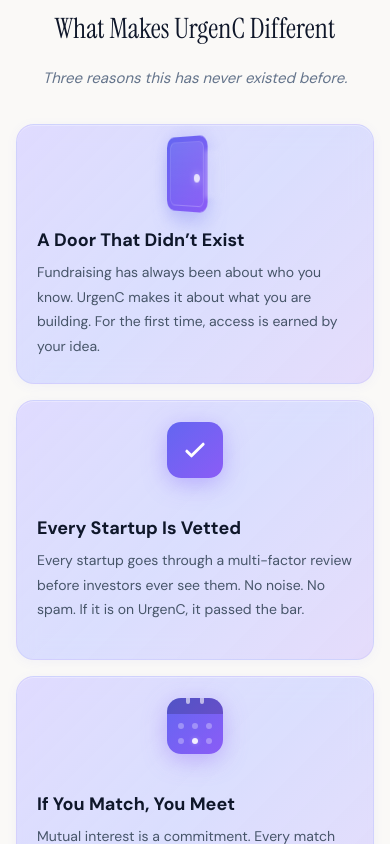
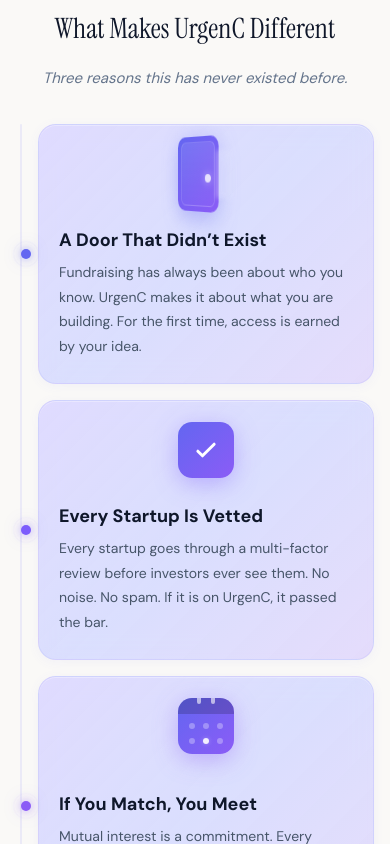
Before and after one commit to loganscottkay/nexus-landing, a Next.js app: page / in a window 390 px wide. Shown: the part 1100-1944 px from the top of the page. Built offline with nearby package versions, Linux system fonts and the light colour scheme.

Commit message:
Remove stage numbers from cards, add mobile spine with whileInView glowing dots

```diff
--- a/src/components/WhatMakesDifferentSection.tsx
+++ b/src/components/WhatMakesDifferentSection.tsx
@@ -23,7 +23,6 @@
 const stages = [
   {
     id: "door",
-    number: "01",
     title: "A Door That Didn\u2019t Exist",
     description:
       "Fundraising has always been about who you know. UrgenC makes it about what you are building. For the first time, access is earned by your idea.",
@@ -31,7 +30,6 @@
   },
   {
     id: "vetted",
-    number: "02",
     title: "Every Startup Is Vetted",
     description:
       "Every startup goes through a multi-factor review before investors ever see them. No noise. No spam. If it is on UrgenC, it passed the bar.",
@@ -39,7 +37,6 @@
   },
   {
     id: "match",
-    number: "03",
     title: "If You Match, You Meet",
     description:
       "Mutual interest is a commitment. Every match gets a 20-minute call within 72 hours. Ghost and you lose your spot.",
@@ -468,23 +465,6 @@
         />
       )}
 
-      {/* Stage number */}
-      <motion.span
-        animate={{ opacity: isActive ? 0.8 : 0.3 }}
-        transition={{ duration: 0.3 }}
-        style={{
-          fontFamily: "var(--font-dm-sans), DM Sans, sans-serif",
-          fontSize: 13,
-          fontWeight: 700,
-          color: stage.accent,
-          letterSpacing: "2px",
-          display: "block",
-          marginBottom: 12,
-        }}
-      >
-        {stage.number}
-      </motion.span>
-
       {/* Icon + Title row */}
       <div
         style={{
@@ -530,9 +510,11 @@
 function MobileStageCard({
   stage,
   index,
+  onInView,
 }: {
   stage: (typeof stages)[0];
   index: number;
+  onInView?: () => void;
 }) {
   const [hovered] = useState(false);
   const [inView, setInView] = useState(false);
@@ -546,6 +528,7 @@
       ([entry]) => {
         if (entry.isIntersecting) {
           setInView(true);
+          onInView?.();
           obs.disconnect();
         }
       },
@@ -553,6 +536,7 @@
     );
     obs.observe(el);
     return () => obs.disconnect();
+  // eslint-disable-next-line react-hooks/exhaustive-deps
   }, []);
 
   return (
@@ -627,11 +611,61 @@
   );
 }
 
+// ── Mobile Spine Dot (lights up via parent state) ──
+function MobileSpineDot({
+  active,
+  index,
+}: {
+  active: boolean;
+  index: number;
+}) {
+  const accent = stages[index].accent;
+
+  return (
+    <motion.div
+      animate={{
+        scale: active ? 1 : 0.5,
+        opacity: active ? 1 : 0.3,
+      }}
+      transition={{ duration: 0.4, ease: [0.34, 1.56, 0.64, 1] }}
+      style={{
+        width: 10,
+        height: 10,
+        borderRadius: "50%",
+        background: active ? accent : `${accent}60`,
+        boxShadow: active
+          ? `0 0 10px ${accent}80, 0 0 20px ${accent}40`
+          : "none",
+        position: "relative",
+        zIndex: 5,
+        flexShrink: 0,
+      }}
+    >
+      {active && (
+        <motion.div
+          animate={{
+            scale: [1, 1.8, 1],
+            opacity: [0.5, 0, 0.5],
+          }}
+          transition={{ duration: 2, repeat: Infinity }}
+          style={{
+            position: "absolute",
+            inset: -3,
+            borderRadius: "50%",
+            border: `1px solid ${accent}50`,
+          }}
+        />
+      )}
+    </motion.div>
+  );
+}
+
 // ── Main Section ────────────────────────────
 export default function WhatMakesDifferentSection() {
   const [isMobile, setIsMobile] = useState(false);
   const outerRef = useRef<HTMLDivElement>(null);
   const [activeStage, setActiveStage] = useState(-1);
+  const [mobileVisible, setMobileVisible] = useState([false, false, false]);
 
   useEffect(() => {
     const mq = window.matchMedia("(max-width: 767px)");
@@ -740,20 +774,81 @@
             </p>
           </motion.div>
 
-          {/* Mobile Cards */}
+          {/* Mobile Cards with Spine */}
           <div
             style={{
               maxWidth: 720,
               margin: "0 auto",
               padding: "0 16px",
               display: "flex",
-              flexDirection: "column",
-              gap: 16,
+              gap: 12,
             }}
           >
-            {stages.map((stage, index) => (
-              <MobileStageCard key={stage.id} stage={stage} index={index} />
-            ))}
+            {/* Mobile Spine */}
+            <div
+              style={{
+                width: 10,
+                flexShrink: 0,
+                position: "relative",
+                display: "flex",
+                flexDirection: "column",
+              }}
+            >
+              {/* Spine track line */}
+              <div
+                style={{
+                  position: "absolute",
+                  left: "50%",
+                  transform: "translateX(-50%)",
+                  top: 0,
+                  bottom: 0,
+                  width: 2,
+                  background: "rgba(99,102,241,0.1)",
+                  borderRadius: 1,
+                }}
+              />
+            </div>
+
+            {/* Cards column */}
+            <div
+              style={{
+                flex: 1,
+                minWidth: 0,
+                display: "flex",
+                flexDirection: "column",
+                gap: 16,
+              }}
+            >
+              {stages.map((stage, index) => (
+                <div key={stage.id} style={{ position: "relative" }}>
+                  {/* Dot positioned to left, vertically centered with card */}
+                  <div
+                    style={{
+                      position: "absolute",
+                      left: -17,
+                      top: "50%",
+                      transform: "translateY(-50%)",
+                      zIndex: 5,
+                    }}
+                  >
+                    <MobileSpineDot
+                      active={mobileVisible[index]}
+                      index={index}
+                    />
+                  </div>
+                  <MobileStageCard
+                    stage={stage}
+                    index={index}
+                    onInView={() =>
+                      setMobileVisible((prev) => {
+                        const next = [...prev];
+                        next[index] = true;
+                        return next;
+                      })
+                    }
+                  />
+                </div>
+              ))}
 
             {/* Bottom pill */}
             <motion.div
@@ -796,6 +891,7 @@
                 </span>
               </div>
             </motion.div>
+            </div>
           </div>
         </div>
       </section>
```
